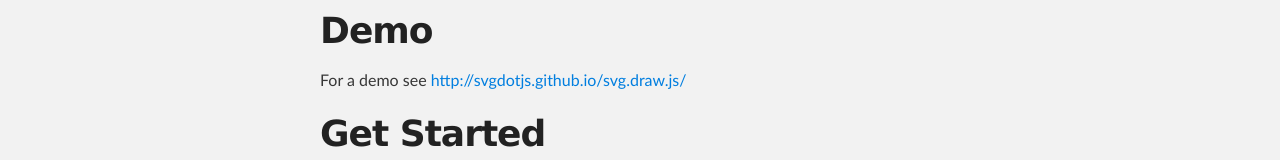
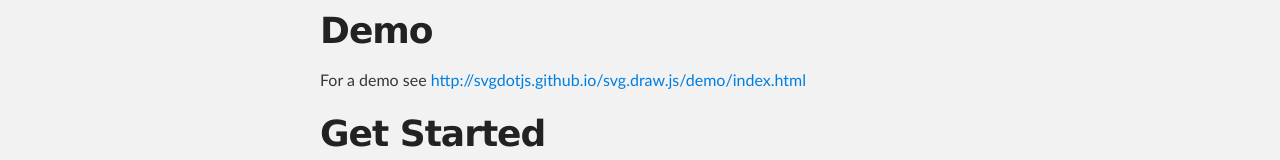
Before and after one commit to svgdotjs/svg.draw.js, a plain HTML site: page index.html in a window 1280 px wide. Shown: the part 395-555 px from the top of the page. Drawn offline with Linux system fonts and the light colour scheme.

Commit message:
Correct link to demo

```diff
--- a/index.html
+++ b/index.html
@@ -40,7 +40,7 @@
 <h1>
 <a id="demo" class="anchor" href="#demo" aria-hidden="true"><span class="octicon octicon-link"></span></a>Demo</h1>
 
-<p>For a demo see <a href="http://svgdotjs.github.io/svg.draw.js/">http://svgdotjs.github.io/svg.draw.js/</a></p>
+<p>For a demo see <a href="http://svgdotjs.github.io/svg.draw.js/demo/index.html">http://svgdotjs.github.io/svg.draw.js/demo/index.html</a></p>
 
 <h1>
 <a id="get-started" class="anchor" href="#get-started" aria-hidden="true"><span class="octicon octicon-link"></span></a>Get Started</h1>
```
